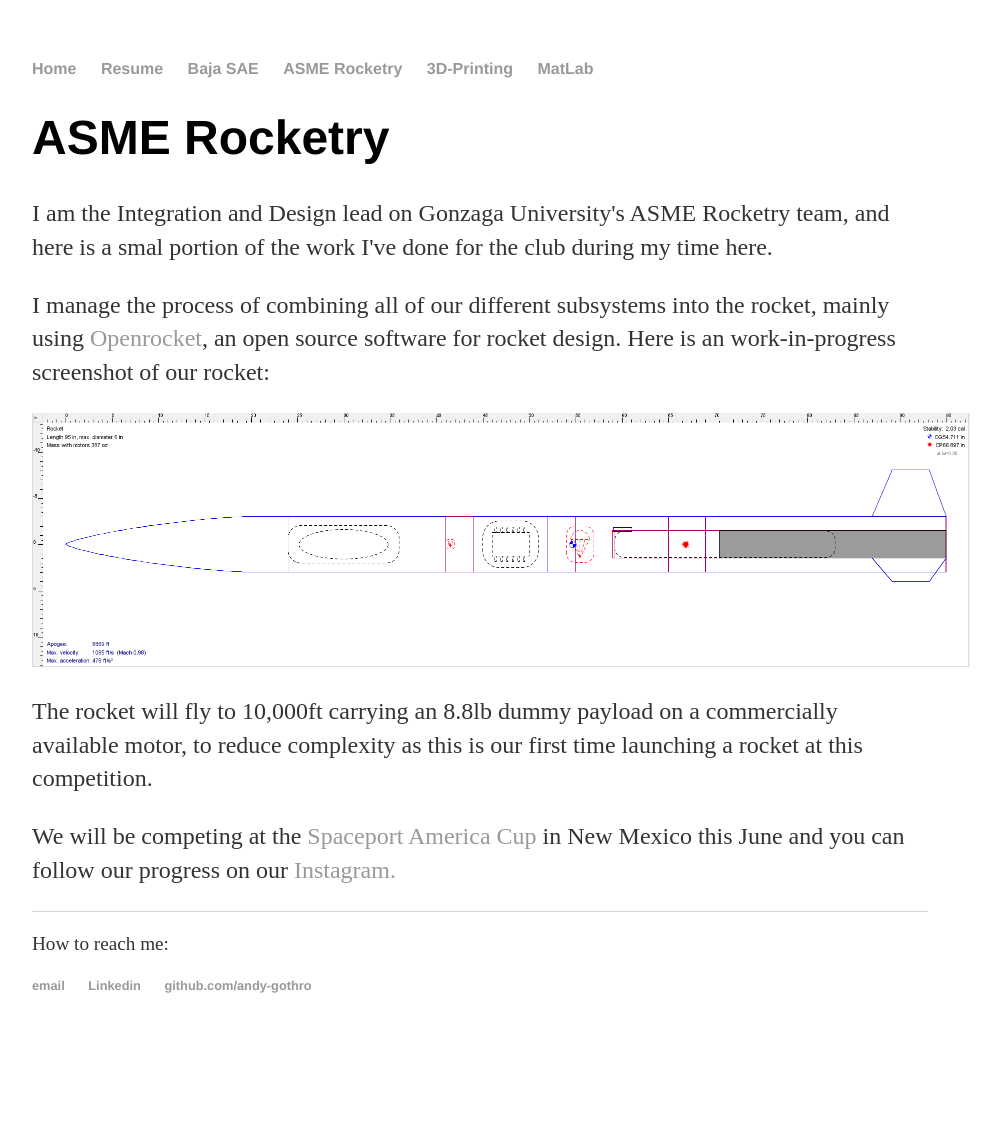
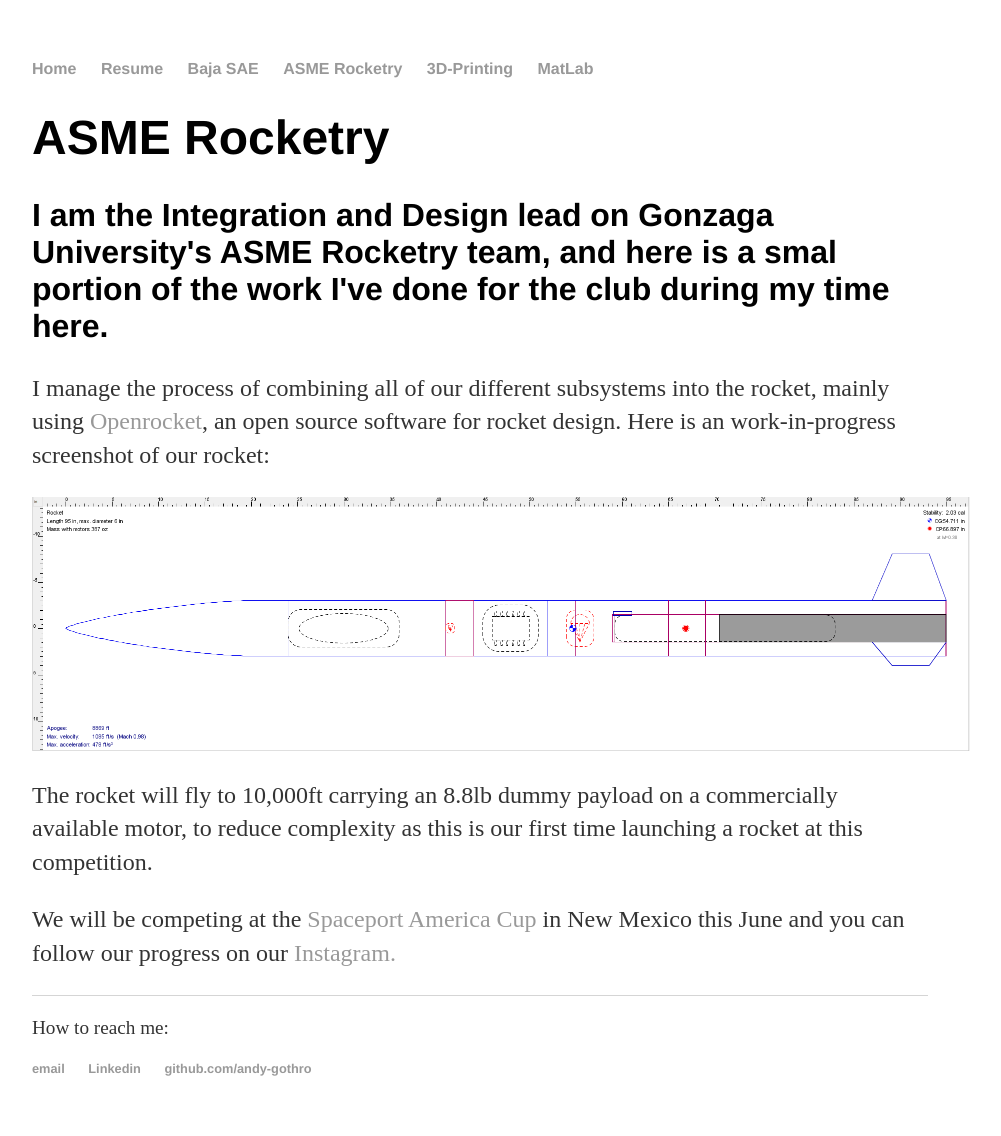
Before and after one commit to andy-gothro/andy-gothro.github.io, a Jekyll site: the page built from ASME Rocketry/index.html, in a window 1280 px wide. Shown: the whole page, without its empty margins (160-1161 px from the left). Built offline with Jekyll 4.4.1, drawn with Linux system fonts in a browser that asks for light colours; before the commit the page ends 1053 px from its top, so only the background shows below that.

```diff
--- a/ASME Rocketry/index.html
+++ b/ASME Rocketry/index.html
@@ -4,7 +4,7 @@ title: ASME Rocketry
 ---
     <div class="blurb">
       <h1>ASME Rocketry</h1>
-        <p>I am the Integration and Design lead on Gonzaga University's ASME Rocketry team, and here is a smal portion of the work I've done for the club during my time here.</p>
+        <h2>I am the Integration and Design lead on Gonzaga University's ASME Rocketry team, and here is a smal portion of the work I've done for the club during my time here.</h2>
 	<p>I manage the process of combining all of our different subsystems into the rocket, mainly using <a href="http://openrocket.info/">Openrocket</a>, an open source software for rocket design. Here is an work-in-progress screenshot of our rocket:</p>
 		<center><img src="img/openrocketthing.png" width="938" height="254" alt="Image of the Rocket layout from the openrocket tool"/></center>
 	<p>The rocket will fly to 10,000ft carrying an 8.8lb dummy payload on a commercially available motor, to reduce complexity as this is our first time launching a rocket at this competition.</p>
```
